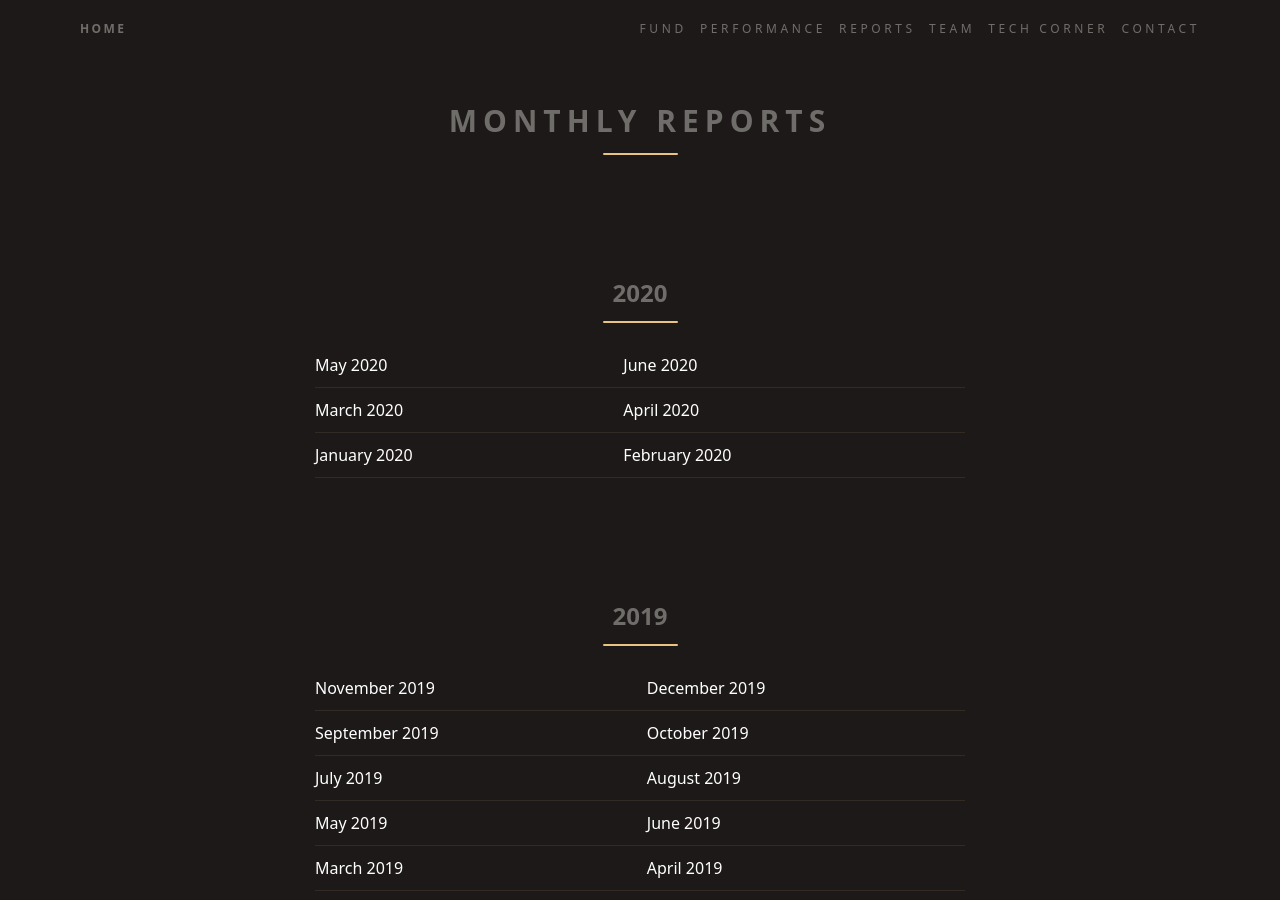
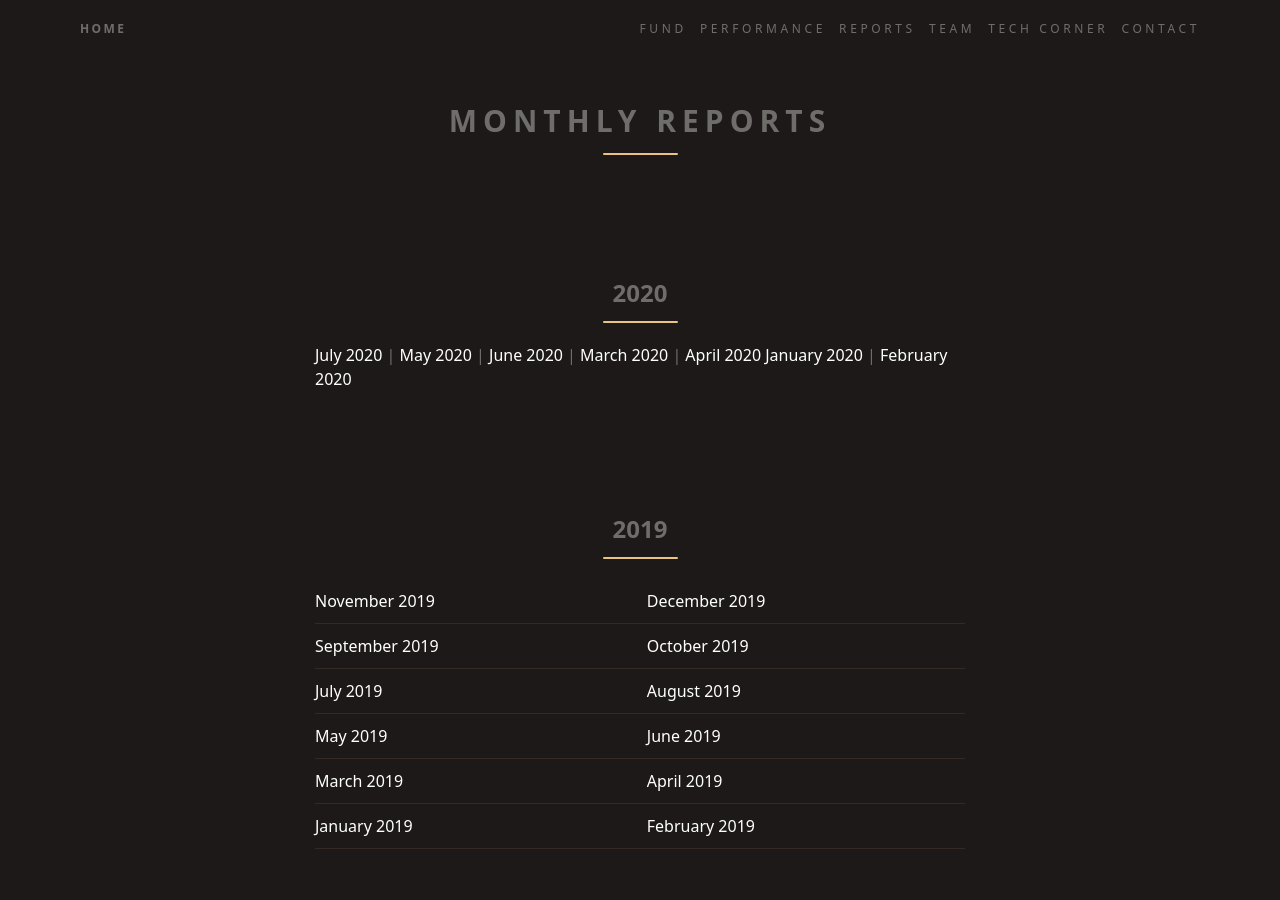
Before and after one commit to ateliedetemas/blpcrypto, a Jekyll site: the page built from _pages/en/reports.md, in a window 1280 px wide and 900 px high. Built offline with Jekyll 4.4.1, drawn with Linux system fonts in a browser that asks for light colours.

Commit message:
Update reports.md

```diff
--- a/_pages/en/reports.md
+++ b/_pages/en/reports.md
@@ -5,7 +5,7 @@ title: Monthly Reports
 permalink: "/en/reports/"
 ---
 ## 2020
-
+[July 2020]({{ '/assets/documents/relatorios/2020/07e.pdf' | absolute_url }})  |
 [May 2020]({{ '/assets/documents/relatorios/2020/05e.pdf' | absolute_url }})  | [June 2020]({{ '/assets/documents/relatorios/2020/06e.pdf' | absolute_url }})  |
 [March 2020]({{ '/assets/documents/relatorios/2020/03e.pdf' | absolute_url }})  | [April 2020]({{ '/assets/documents/relatorios/2020/04e.pdf' | absolute_url }})
 [January 2020]({{ '/assets/documents/relatorios/2020/01e.pdf' | absolute_url }})  | [February 2020]({{ '/assets/documents/relatorios/2020/02e.pdf' | absolute_url }})
```
